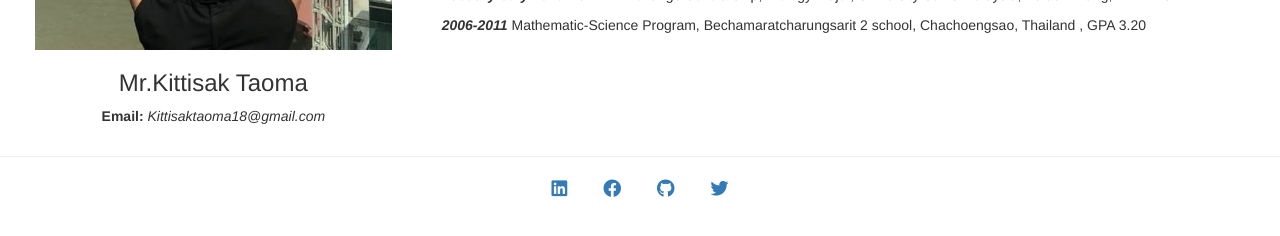
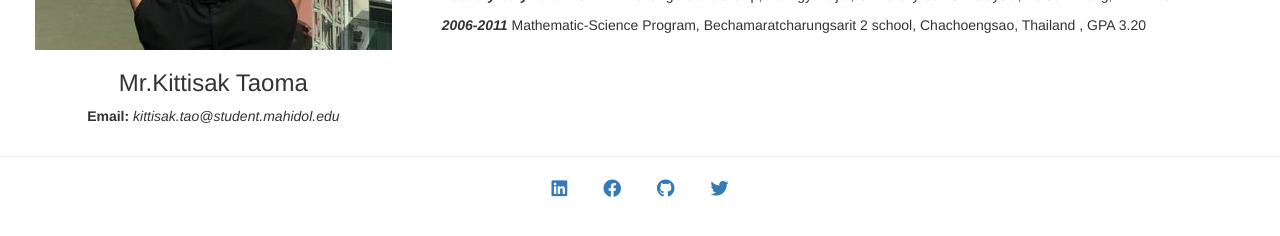
Before and after one commit to kittisaktaoma/yCV, a Jekyll site: the page built from index.md, in a window 1280 px wide. Shown: the part 387-623 px from the top of the page. Built offline with Jekyll 4.4.1, drawn with Linux system fonts in a browser that asks for light colours; nearby versions of some CDN libraries.

Commit message:
testing CV

```diff
--- a/_config.yml
+++ b/_config.yml
@@ -8,4 +8,4 @@ facebook: smilely.yean
 linkedin: kittisak-taoma-2b9973182
 github: kittisaktaoma
 twiiter: K_taoma
-gmail: Kittisaktaoma18@gmail.com
+Email: kittisak.tao@student.mahidol.edu
--- a/_layouts/page.html
+++ b/_layouts/page.html
@@ -9,7 +9,7 @@ layout: default
               <img src="{{ site.url}}/{{ site.baseurl }}/images/profile.jpg" alt="profile picture" class="rounded">
             </div>
             <h3 style="text-align: center;">{{site.name}}</h3>
-            <p style="text-align: center;"><b>Email:</b> <i>{{site.gmail}}</i></p>
+            <p style="text-align: center;"><b>Email:</b> <i>{{site.Email}}</i></p>
           </div>
           <div class="col-xs-8 col-sm-8 col-md-8 col-lg-8">
             {{site.posts}}
```
